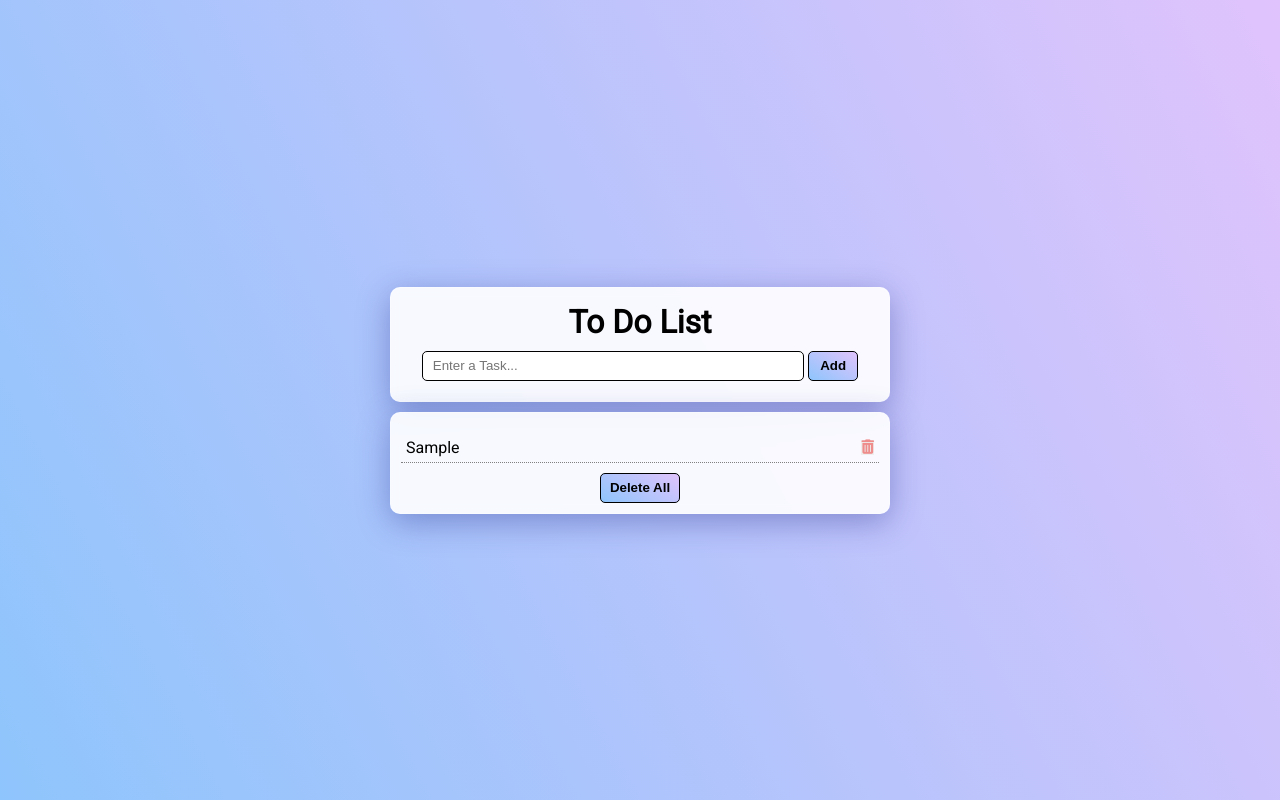
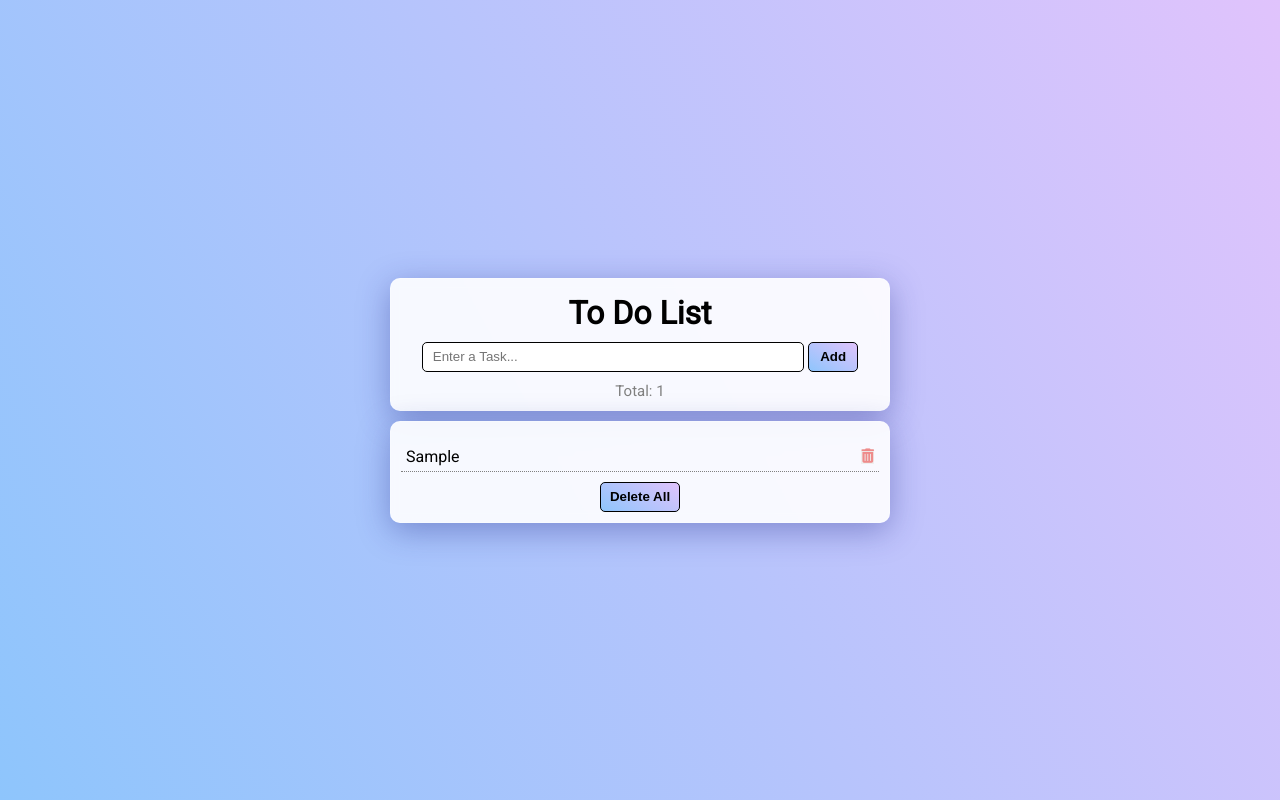
Before and after one commit to WebDevChris1/To-Do-List, a plain HTML site: page index.html in a window 1280 px wide. Both pictures are taken after typing "Sample" into the empty fields and a click on the button "Add". Drawn offline with Linux system fonts and the light colour scheme.

Commit message:
added total task counter

```diff
--- a/index.css
+++ b/index.css
@@ -107,3 +107,10 @@ i:hover {
   color: black;
   cursor: pointer;
 }
+
+p {
+  font-size: 15px;
+  font-weight: lighter;
+  color: grey;
+  align-self: flex-start;
+}
--- a/index.html
+++ b/index.html
@@ -16,6 +16,7 @@
       <h1>To Do List</h1>
       <input type="text" id="to-do-input" placeholder="Enter a Task..." />
       <button id="add-btn">Add</button>
+      <p id="total"></p>
     </div>
     <div id="to-do-list-container-2">
       <ul id="to-do-list"></ul>
--- a/index.js
+++ b/index.js
@@ -5,6 +5,7 @@ const toDoList = document.getElementById("to-do-list");
 const toDoLocalStorage = JSON.parse(localStorage.getItem("toDo"));
 const deleteBtn = document.getElementById("delete-btn");
 const saveBtn = document.getElementById("save-btn");
+const total = document.getElementById("total");
 let toDoEntryNum = 0;
 let toDoEntry = [];
 
@@ -12,6 +13,7 @@ if (toDoLocalStorage) {
   toDoContainer.setAttribute("class", `box container-2`);
   deleteBtn.removeAttribute("style");
   toDoEntry = toDoLocalStorage;
+  totalTaskCount(toDoEntry);
   render(toDoEntry);
 }
 
@@ -35,6 +37,7 @@ deleteBtn.addEventListener("click", function () {
   entryId = [];
   deleteBtn.setAttribute("style", "display: none");
   toDoContainer.removeAttribute("class");
+  totalTaskCount(toDoEntry);
 });
 
 function render(items) {
@@ -43,6 +46,7 @@ function render(items) {
   for (let i = 0; i < items.length; i++) {
     listItems += `<li id="${itemId}">${items[i]}<button onClick="removeTask(${itemId})"><i class="fas fa-trash-alt"></i></button></li>`;
     toDoList.innerHTML = listItems;
+    totalTaskCount(toDoEntry);
     itemId += 1;
   }
 }
@@ -54,12 +58,21 @@ function removeTask(itemId) {
   toDoEntry = [];
   for (var i = 0; i < lisItems.length; ++i) {
     toDoEntry.push(lisItems[i].textContent);
-    console.log(toDoEntry);
     localStorage.setItem("toDo", JSON.stringify(toDoEntry));
   }
+  totalTaskCount(toDoEntry);
+  // if (toDoEntry > 1) {
+  //   total.removeAttribute("style");
+  // }
   if (toDoEntry.length === 0) {
     localStorage.clear();
     deleteBtn.setAttribute("style", "display: none");
     toDoContainer.removeAttribute("class");
+    // total.setAttribute("style", "display: none");
   }
 }
+
+function totalTaskCount(entry) {
+  let totalTask = "Total: " + entry.length;
+  total.textContent = totalTask;
+}
```
